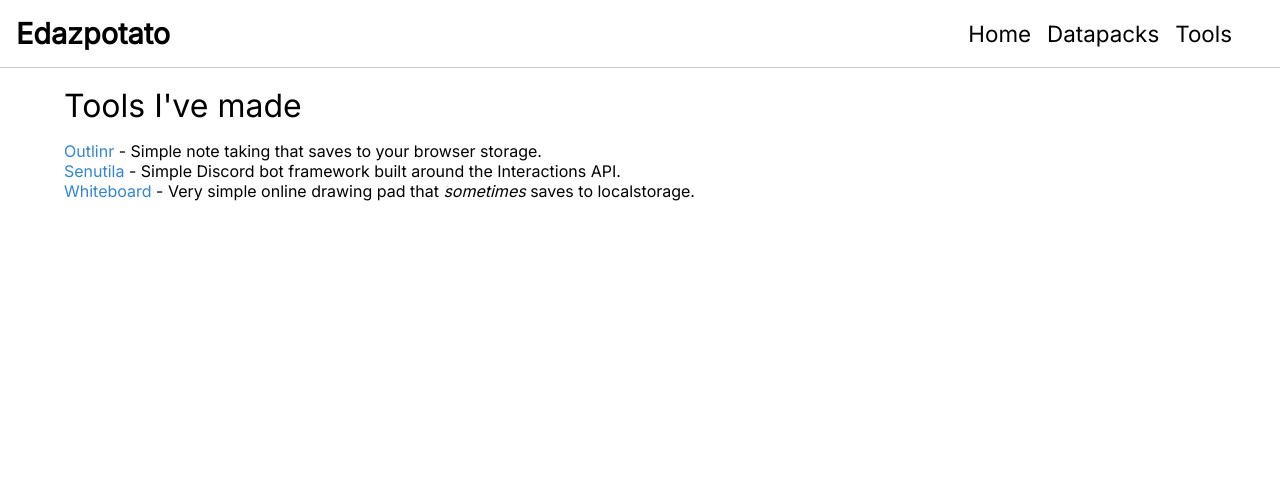
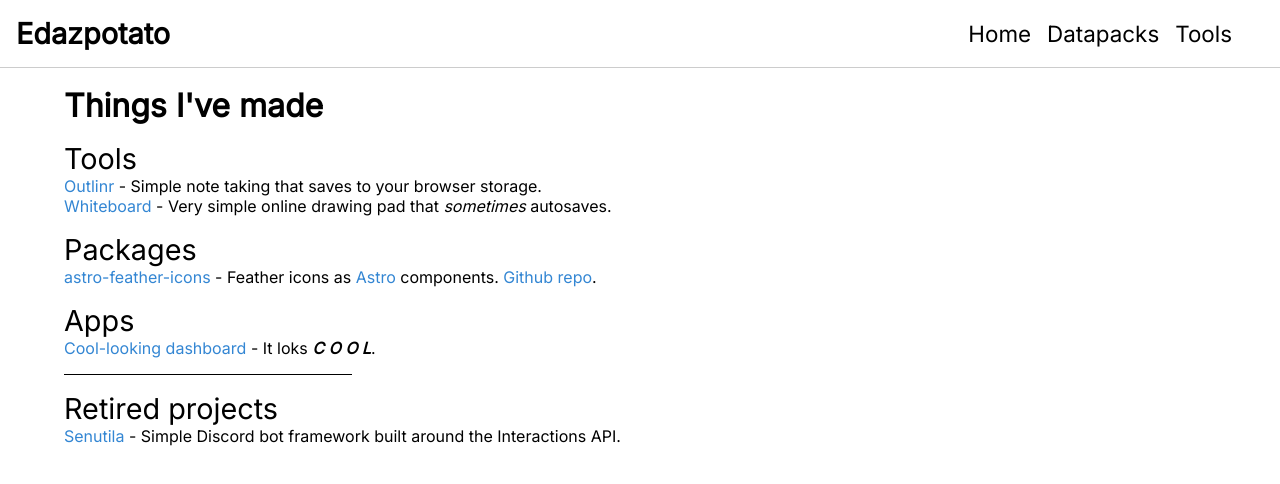
Before and after one commit to edazpotato/edaz.codes, a Next.js app: page /tools in a window 1280 px wide. Shown: the top 484 px of the page. Built offline with nearby package versions, Linux system fonts and the light colour scheme.

Commit message:
updates yes
Signed-off-by: Edaz <edazpotato@gmail.com>

```diff
--- a/pages/tools/index.tsx
+++ b/pages/tools/index.tsx
@@ -1,6 +1,5 @@
 import Head from "next/head";
 import Link from "next/link";
-import styles from "../../styles/Tools.module.css";
 import { useRouter } from "next/router";
 
 export default function Tools() {
@@ -9,9 +8,11 @@ export default function Tools() {
 	return (
 		<>
 			<Head>
-				<title>Tools by Edazpotato</title>
+				<title>Things by Edazpotato</title>
 			</Head>
-			<h1 className={styles.title}>Tools I{"'"}ve made</h1>
+			<h1>Things I{"'"}ve made</h1>
+			<section>
+				<h2>Tools</h2>
 				<ul>
 					<li>
 						<Link href={`${router.route}/outlinr`}>
@@ -21,27 +22,78 @@ export default function Tools() {
 					</li>
 					<li>
 						<a
-						href="https://senutila.edaz.codes/"
-						rel="noopener noreferrer"
-						target="_blank"
-					>
-						Senutila
-					</a>{" "}
-					- Simple Discord bot framework built around the Interactions
-					API.
-				</li>
-				<li>
-					<a
 							href="https://edazpotato.github.io/whiteboard/"
 							rel="noopener noreferrer"
-						target="_blank"
 						>
 							Whiteboard
 						</a>{" "}
 						- Very simple online drawing pad that <em>sometimes</em>{" "}
-					saves to localstorage.
+						autosaves.
 					</li>
 				</ul>
+			</section>
+			<section>
+				<h2>Packages</h2>
+				<ul>
+					<li>
+						<a
+							href="https://npmjs.com/package/astro-feather-icons"
+							rel="noopener noreferrer"
+						>
+							astro-feather-icons
+						</a>{" "}
+						- Feather icons as{" "}
+						<a
+							href="https://astro.build/"
+							rel="noopener noreferrer"
+						>
+							Astro
+						</a>{" "}
+						components.{" "}
+						<a
+							href="https://github.com/edazpotato/astro-feather-icons"
+							rel="noopener noreferrer"
+						>
+							Github repo
+						</a>
+						.
+					</li>
+				</ul>
+			</section>
+			<section>
+				<h2>Apps</h2>
+				<ul>
+					<li>
+						<a
+							href="https://github.com/edazpotato/cool-looking-dashboard"
+							rel="noopener noreferrer"
+						>
+							Cool-looking dashboard
+						</a>{" "}
+						- It loks{" "}
+						<em>
+							<strong>C O O L</strong>
+						</em>
+						.
+					</li>
+				</ul>
+			</section>
+			<hr />
+			<section>
+				<h2>Retired projects</h2>
+				<ul>
+					<li>
+						<a
+							href="https://github.com/edazpotato/senutila"
+							rel="noopener noreferrer"
+						>
+							Senutila
+						</a>{" "}
+						- Simple Discord bot framework built around the
+						Interactions API.
+					</li>
+				</ul>
+			</section>
 		</>
 	);
 }
--- a/pages/tools/outlinr.tsx
+++ b/pages/tools/outlinr.tsx
@@ -17,12 +17,12 @@ import {
 	Tooltip,
 	Typography,
 	useMediaQuery,
-} from "@material-ui/core";
+} from "@mui/material";
 import { useEffect, useState } from "react";
 
-import CloseIcon from "@material-ui/icons/Close";
+import CloseIcon from "@mui/icons-material/Close";
 import Head from "next/head";
-import SettingsIcon from "@material-ui/icons/Settings";
+import SettingsIcon from "@mui/icons-material/Settings";
 
 const nameSpace = "outlinr-v2-storage";
 const nameSpaceSettingsAutosave = "outlinr-v2-setting-autosave";
--- a/styles/Tools.module.css
+++ /dev/null
@@ -1,5 +0,0 @@
-.title {
-	font-weight: 300;
-	font-size: 2rem;
-	margin-bottom: 1rem;
-}
--- a/styles/globals.css
+++ b/styles/globals.css
@@ -45,6 +45,21 @@ article {
 	flex-direction: column;
 	align-items: center;
 }
+h1 {
+	font-weight: bold;
+	font-size: 2rem;
+}
+h2 {
+	font-weight: normal;
+	font-size: 1.8rem;
+	margin-top: 1rem;
+}
+
+hr {
+	margin-top: 1rem;
+	min-width: 25%;
+	border-bottom: 1px solid var(--text-colour);
+}
 
 ul {
 	list-style: none;
```
Also changed, not shown: package.json (+6 -6 lines), 1 other file (tests, documents, lock files or other folders). Lines whose indentation alone changed are shown as unchanged.
